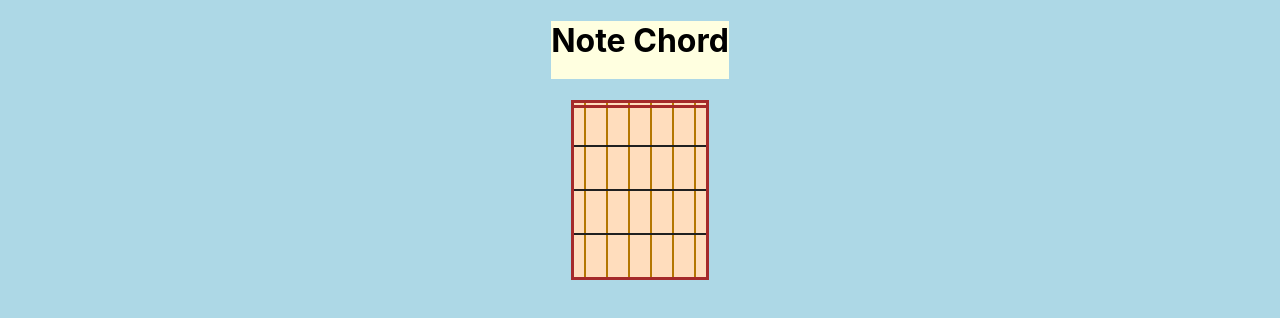
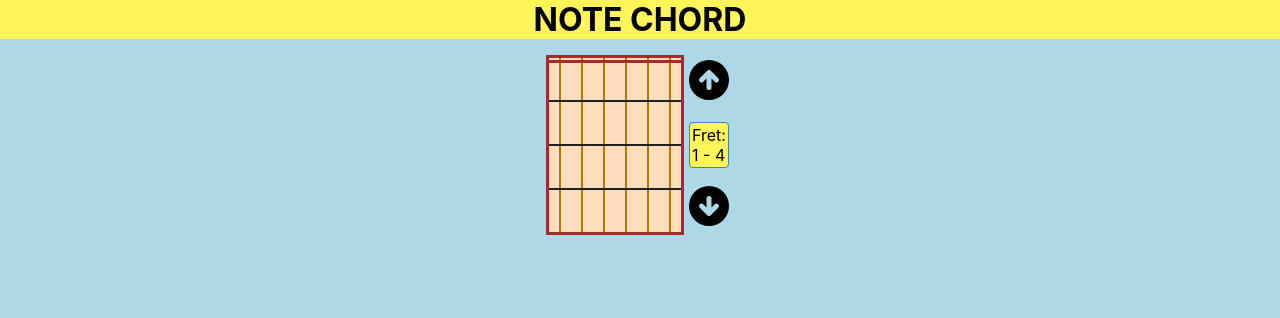
Before and after one commit to janhendrikstruve/capstone-project, a React (Vite) app: page / in a window 1280 px wide. Shown: the top 318 px of the page. Built offline with nearby package versions, Linux system fonts and the light colour scheme.

Commit message:
Add arrowbuttonsand Fred display to dashboard, including basic styling

```diff
--- a/src/app/Pages/Dashboard/Dashboard.tsx
+++ b/src/app/Pages/Dashboard/Dashboard.tsx
@@ -4,6 +4,8 @@ import Fingerboard from '../../components/Fingerboard/Fingerboard'
 import { fingerboardData } from '../../data/fingerboardData/fingerboardData'
 import Heading from '../../components/Heading/Heading'
 import styled from 'styled-components'
+import Fret from '../../components/Fret/Fret'
+import ArrowButton from '../../components/ArrowButton/ArrowButton'
 
 export default function Dashboard(): JSX.Element {
   const [pressed, setPressed] = useState(fingerboardData)
@@ -22,7 +24,14 @@ export default function Dashboard(): JSX.Element {
   return (
     <StyledMain>
       <Heading>Note Chord</Heading>
-      <Fingerboard handleClick={handleClick} pressed={pressed}></Fingerboard>
+      <FingerboardFunctions>
+        <Fingerboard handleClick={handleClick} pressed={pressed}></Fingerboard>
+        <Arrows>
+          <ArrowButton direction="up"></ArrowButton>
+          <StyledFret start={1} end={4}></StyledFret>
+          <ArrowButton direction="down"></ArrowButton>
+        </Arrows>
+      </FingerboardFunctions>
     </StyledMain>
   )
 }
@@ -30,5 +39,18 @@ export default function Dashboard(): JSX.Element {
 const StyledMain = styled.main`
   display: grid;
   justify-items: center;
-  grid-template-rows: 100px auto;
+  grid-template-rows: auto auto;
+  grid-gap: 1rem;
 `
+
+const FingerboardFunctions = styled.div`
+  display: flex;
+`
+
+const StyledFret = styled(Fret)``
+
+const Arrows = styled.div`
+  display: flex;
+  flex-direction: column;
+  justify-content: space-between;
+`
--- a/src/app/components/ArrowButton/ArrowButton.tsx
+++ b/src/app/components/ArrowButton/ArrowButton.tsx
@@ -14,4 +14,13 @@ export default function ArrowButton({
   )
 }
 
-const StyledButton = styled.button``
+const StyledButton = styled.button`
+  background: none;
+  color: inherit;
+  border: none;
+  padding: 0;
+  font: inherit;
+  cursor: pointer;
+  outline: inherit;
+  width: 50px;
+`
--- a/src/app/components/Fingerboard/Fingerboard.tsx
+++ b/src/app/components/Fingerboard/Fingerboard.tsx
@@ -36,7 +36,6 @@ export default function Fingerboard({
     }
   }
   return (
-    // <Heading children='add chord'/>
     <Board>
       {board.map((column, columnIndex) => (
         <YPosition key={columnIndex}>
@@ -78,7 +77,6 @@ const YPosition = styled.span`
   display: grid;
   grid-gap: 2px;
 `
-
 const XYPosition = styled.div`
   padding: 0 10px;
   background-color: #ffddbd;
--- a/src/app/components/Fret/Fret.tsx
+++ b/src/app/components/Fret/Fret.tsx
@@ -23,5 +23,5 @@ const StyledDiv = styled.div`
   align-self: center;
   padding: 2px 2px;
   border-radius: 4px;
-  background-color: #fff459; ;
+  background-color: #fff459;
 `
--- a/src/app/components/Heading/Heading.tsx
+++ b/src/app/components/Heading/Heading.tsx
@@ -12,4 +12,9 @@ export default function Heading({
 
 const StyledH1 = styled.h1`
   background-color: lightyellow;
+  text-transform: uppercase;
+  width: 100%;
+  text-align: center;
+  margin: 0;
+  background-color: #fff459;
 `
```
